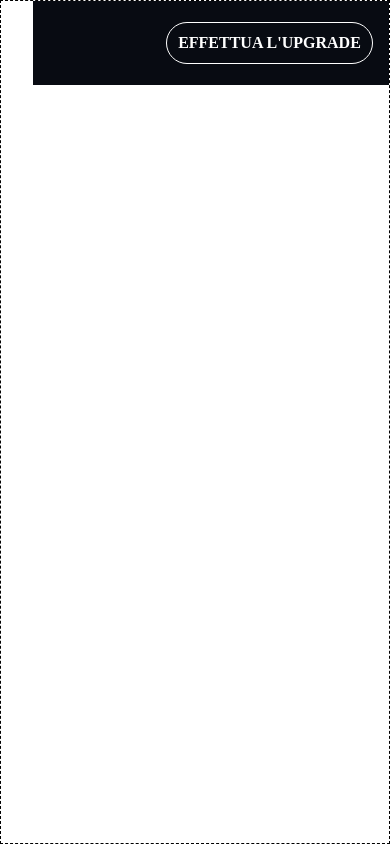
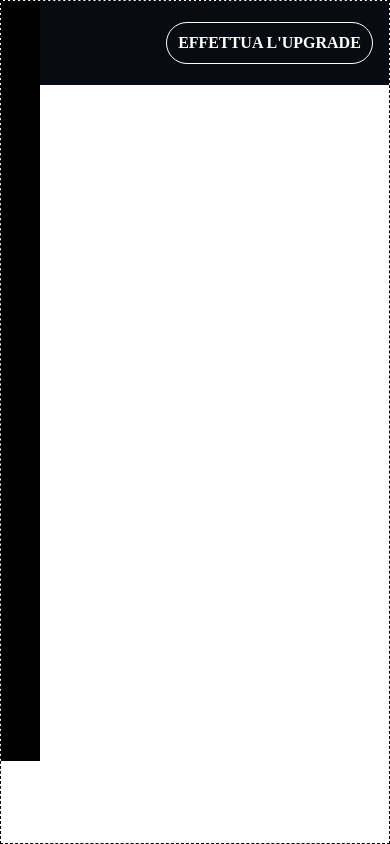
Before and after one commit to feffe17/html-css-spotifyweb, a plain HTML site: page index.html in a window 390 px wide. Drawn offline with Linux system fonts and the light colour scheme.

Commit message:
add responsive nav and fit with header

```diff
--- a/index.html
+++ b/index.html
@@ -9,8 +9,10 @@
 <body class="debug">
     <!-- header -->
      <header>
-        <div class="container col-md-10 col-sm-11 d-flex align-center justify-end">
-            <div class="upgrade-btn cw">EFFETTUA L'UPGRADE</div>
+        <div class="container">
+            <div class="d-flex align-center justify-end">
+                <div class="upgrade-btn cw">EFFETTUA L'UPGRADE</div>
+            </div>
         </div>
 
      </header>
@@ -18,6 +20,7 @@
 
     <!-- nav -->
      <nav>
+        <div class="container col-2"></div>
 
      </nav>
     <!-- /nav -->
--- a/style.css
+++ b/style.css
@@ -557,10 +557,19 @@ body{
 header>.container{
     padding: 2rem 1rem;
     background-color: var(--col-bg-header);
-    margin-left: auto;
+    display: inline-block;
     margin-right: 0;
     height: 10vh;
+    float: right;
+    width: calc(100% - 250px);
 
+    .d-flex {
+        height: 100%;
+    }
+
+    @media (max-width: 576px) {
+        width: 90%;
+    }
 }
 
 .upgrade-btn{
@@ -569,6 +578,7 @@ header>.container{
     font-weight: 600;
     border-radius: 50px;
     cursor: pointer;
+    width: max-content;
 }
 
 .upgrade-btn:hover{
@@ -576,3 +586,19 @@ header>.container{
 }
 
 /* #endregion header */
+
+/* #region nav */
+
+nav>.container{
+    background-color: black;
+    height: 90vh;
+    width: 250px;
+    float: left;
+    display: inline-block;
+
+    @media (max-width: 576px) {
+        width: 10%;
+    }
+}
+
+/* #endregion nav */
```
